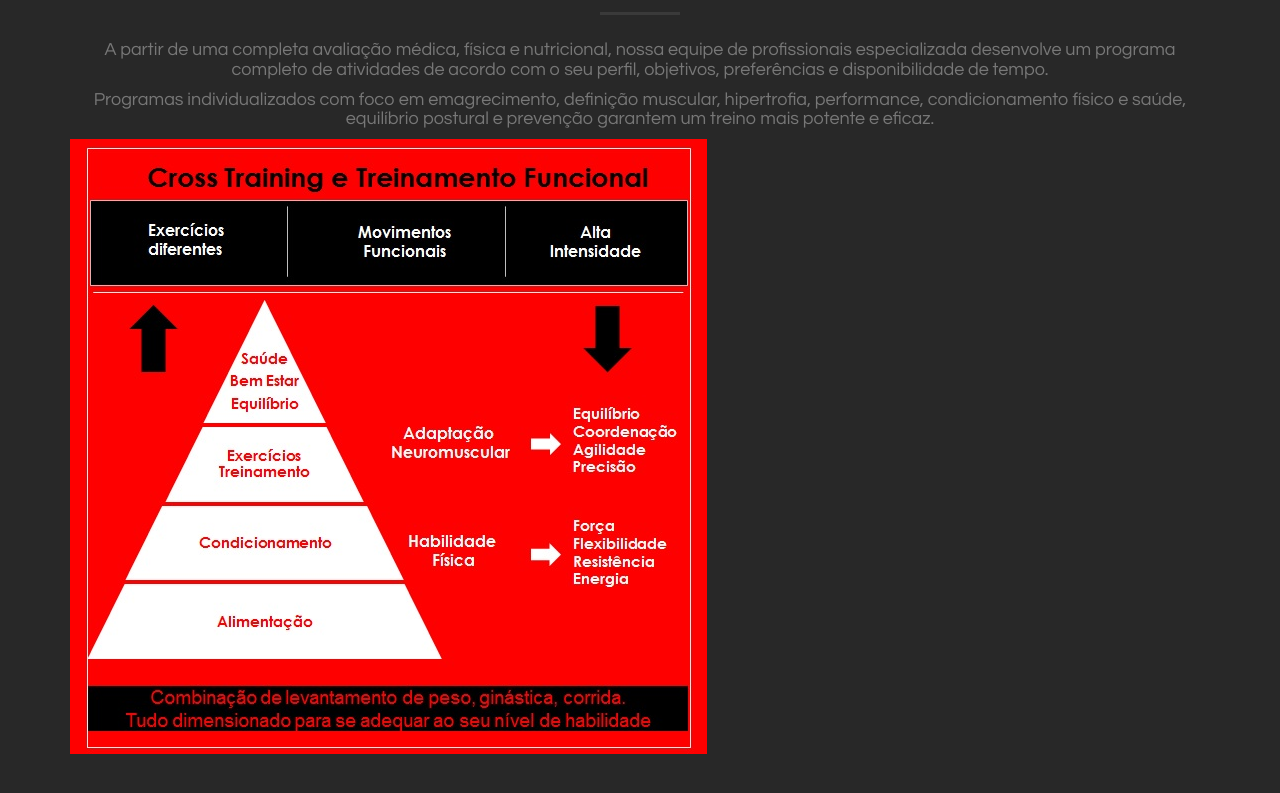
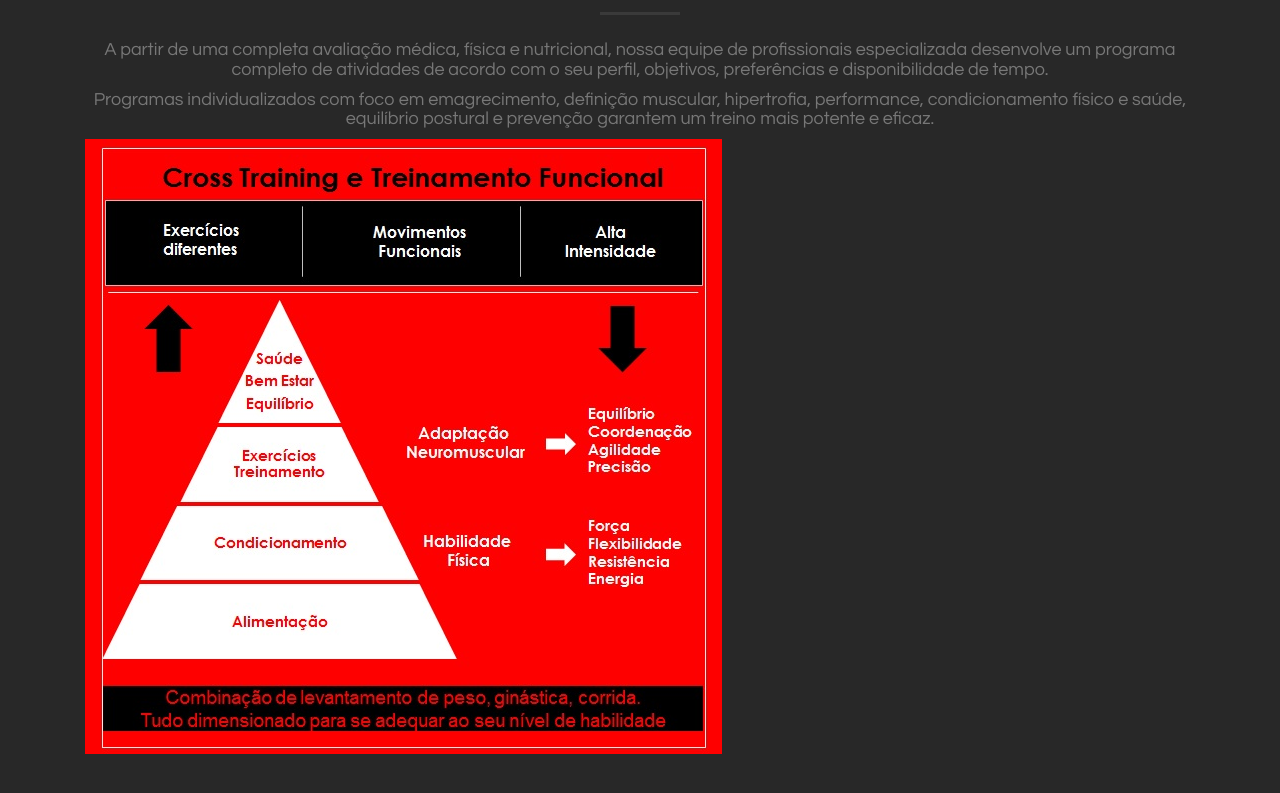
Before and after one commit to danielcarmobr/danielcarmobr.github.io, a plain HTML site: page index.html in a window 1280 px wide. Shown: the part 1536-2329 px from the top of the page. Drawn offline with nearby package versions, Linux system fonts and the light colour scheme; some packages are replaced by stand-ins of ours.

Commit message:
add div metod

```diff
--- a/index.html
+++ b/index.html
@@ -105,7 +105,9 @@
                         <h3>Responsive</h3>-->
                         <h4 class="text-muted">A partir de uma completa avaliação médica, física e nutricional, nossa equipe de profissionais especializada desenvolve um programa completo de atividades de acordo com o seu perfil, objetivos, preferências e disponibilidade de tempo. </h4>
                         <h4 class="text-muted">Programas individualizados com foco em emagrecimento, definição muscular, hipertrofia, performance, condicionamento físico e saúde, equilíbrio postural e prevenção garantem um treino mais potente e eficaz. </h4>
-                        <img src="metod.jpg" class="img-responsive" alt="Grafico">
+                        <div class="col-lg-8 text-center">
+                          <img src="metod.jpg" class="img-responsive" alt="Grafico">
+                        </div>
                     <!-- </div> -->
                 </div>
                 <!--<div class="col-lg-4 col-md-4 text-center">
```
